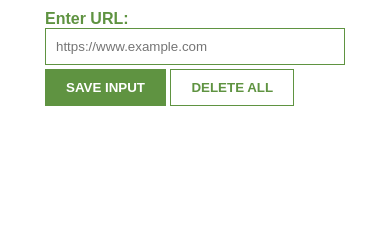
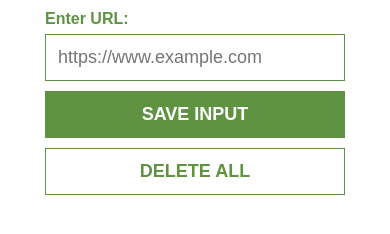
Before and after one commit to Ahmadkhawaja0019/Leads-Tracker-Mobile-App, a plain HTML site: page index.html in a window 390 px wide. Drawn offline with Linux system fonts and the light colour scheme; no server answers.

Commit message:
UI for mobile devices fixed

```diff
--- a/index.html
+++ b/index.html
@@ -1,7 +1,9 @@
 <html>
     <head>
         <title>Leads Tracker</title>
-        <meta name = "viewpoint" content = "width = device-width, initial-scale = 1.0" />
+
+        <meta name = "viewport" content="width=device-width, initial-scale=1.0">
+
         <link rel="apple-touch-icon" sizes="180x180" href="/apple-touch-icon.png">
         <link rel="icon" type="image/png" sizes="32x32" href="/favicon-32x32.png">
         <link rel="icon" type="image/png" sizes="16x16" href="/favicon-16x16.png">
--- a/styles.css
+++ b/styles.css
@@ -44,3 +44,31 @@ li {
 a {
     color: #5f9341;
 }
+
+
+@media (max-width: 600px) {
+    body {
+        padding: 10px;
+    }
+
+    input {
+        width: 100%;
+        font-size: 18px;
+        padding: 12px;
+        margin-bottom: 10px;
+    }
+
+    button {
+        display: block;
+        width: 100%;
+        margin-bottom: 10px;
+        font-size: 18px;
+        padding: 12px;
+    }
+
+    label {
+        display: block;
+        margin-bottom: 6px;
+        font-size: 16px;
+    }
+}
```
